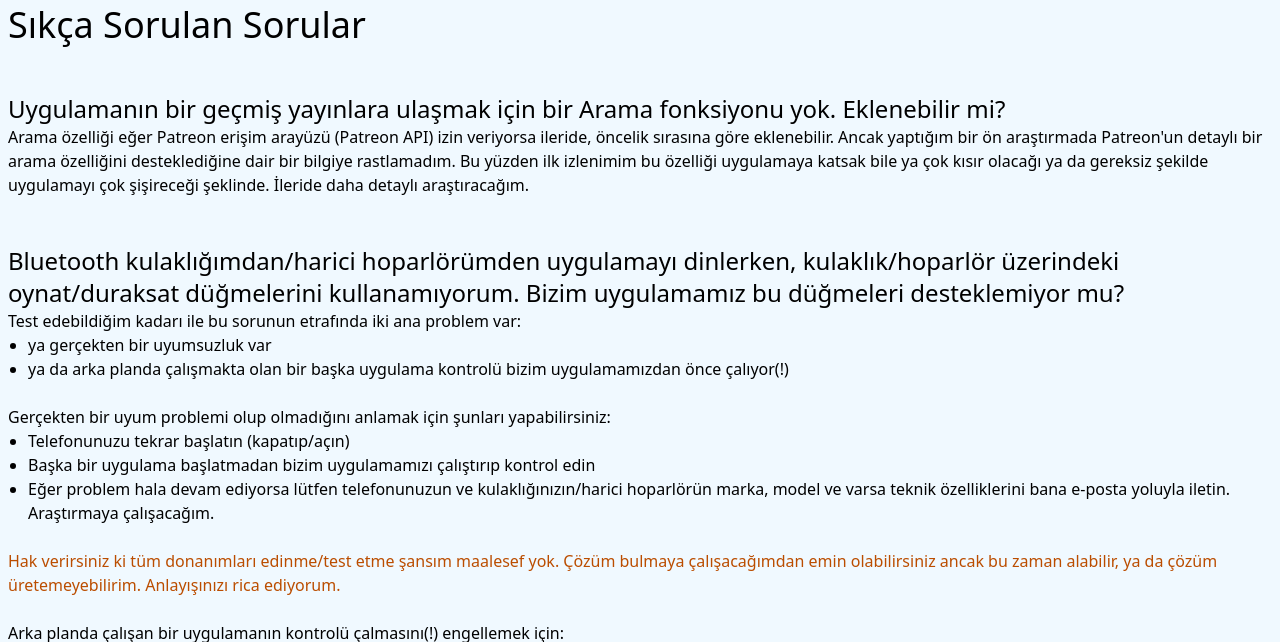
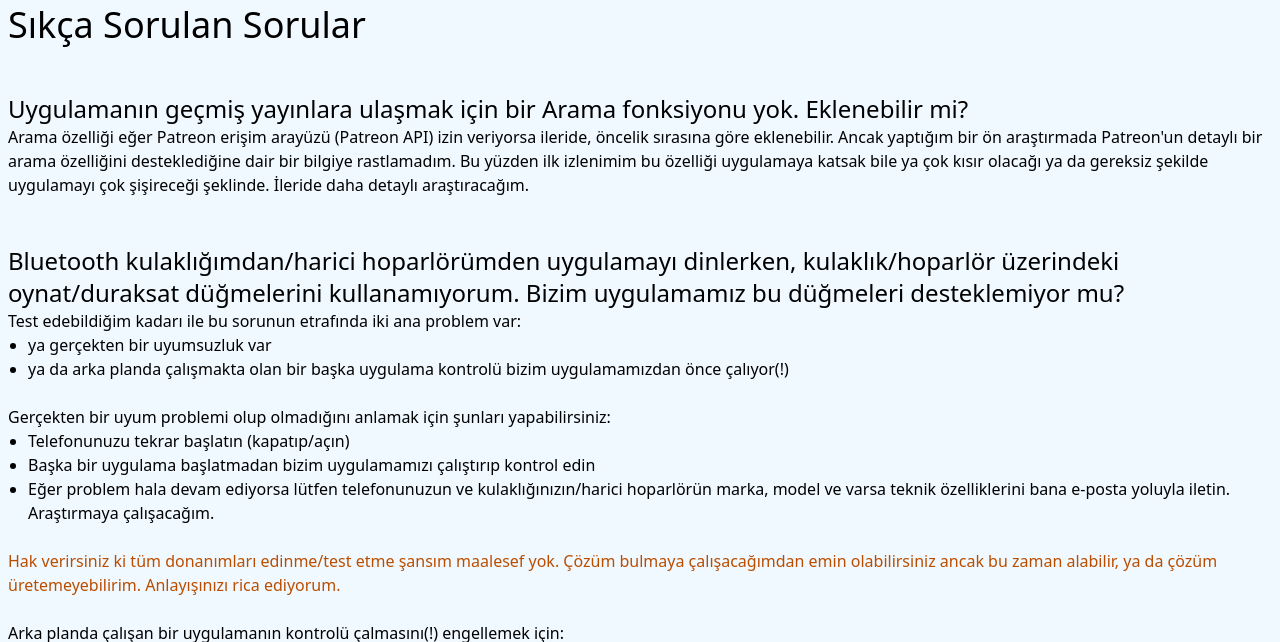
Before and after one commit to a-tunc/uupp, a plain HTML site: page docs/faq.html in a window 1280 px wide. Shown: the part 83-725 px from the top of the page. Drawn offline with Linux system fonts and the light colour scheme.

Commit message:
Fixed a typo

```diff
--- a/docs/faq.html
+++ b/docs/faq.html
@@ -51,7 +51,7 @@
             <br />
             <br />
             <p class="text-2xl">
-                Uygulamanın bir geçmiş yayınlara ulaşmak için bir Arama fonksiyonu yok. Eklenebilir mi?
+                Uygulamanın geçmiş yayınlara ulaşmak için bir Arama fonksiyonu yok. Eklenebilir mi?
             </p>
             <p>
                 Arama özelliği eğer Patreon erişim arayüzü (Patreon API) izin veriyorsa ileride, öncelik sırasına göre
```
